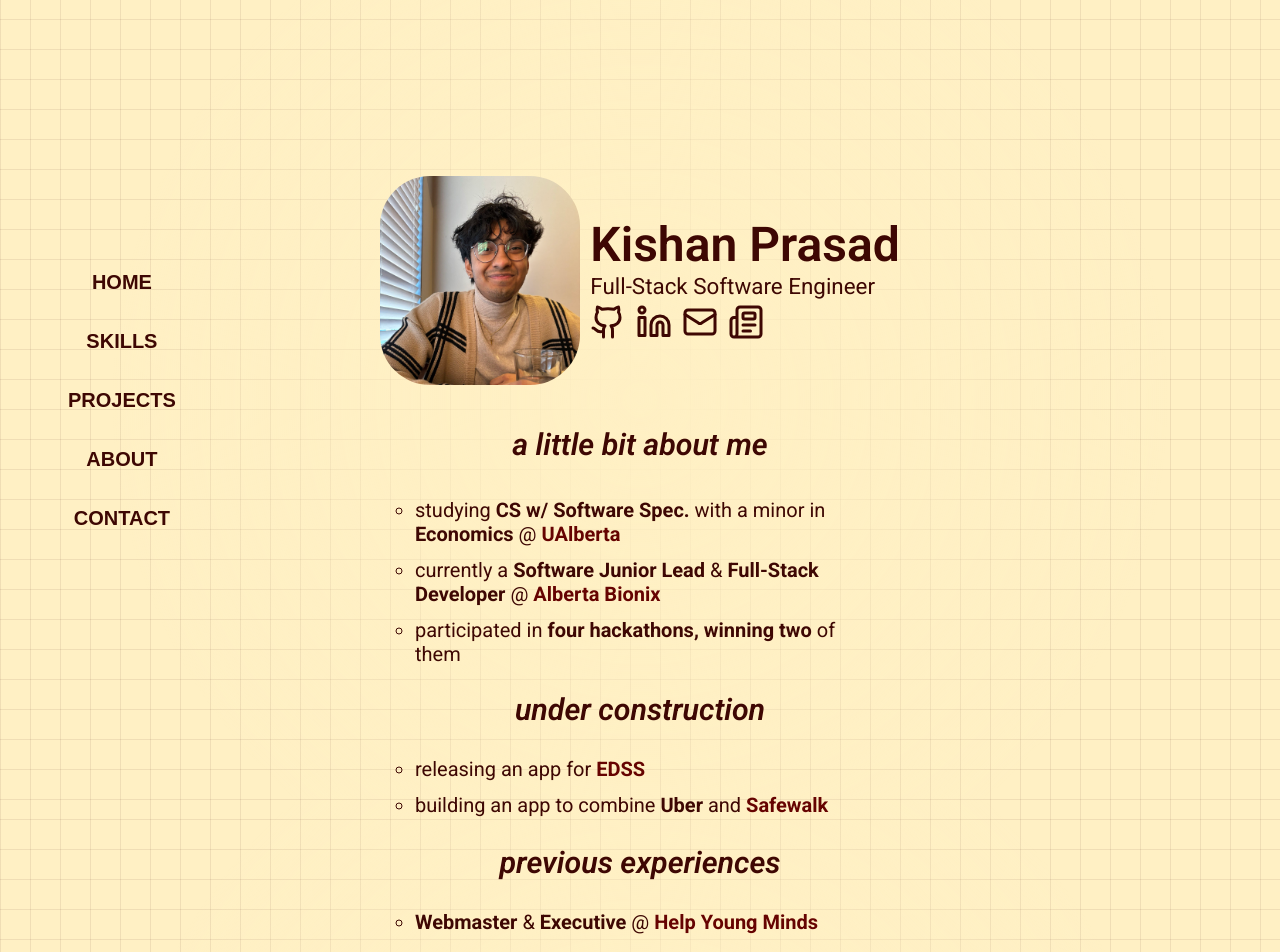
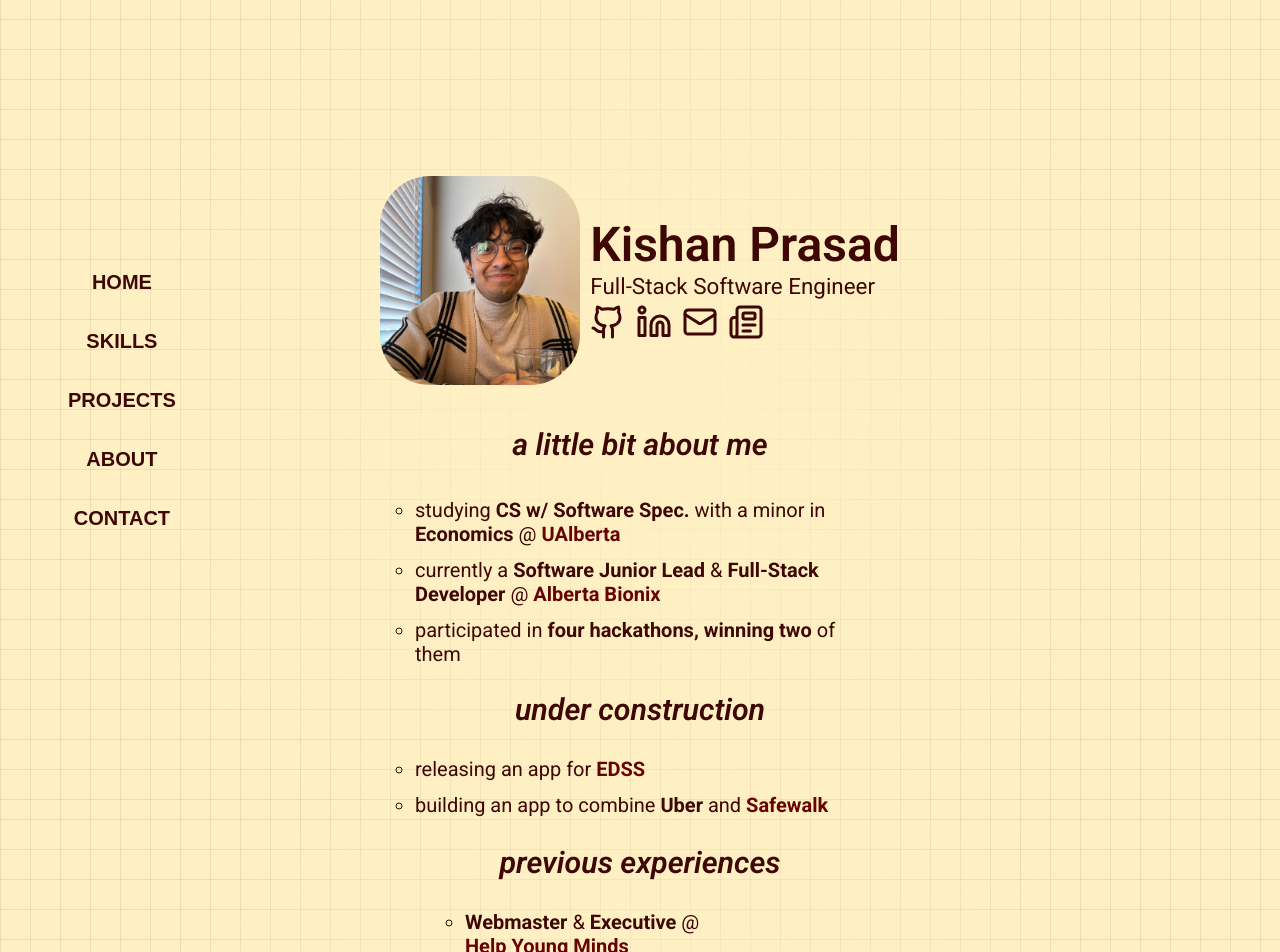
Before and after one commit to kprasad001/portfolio, a React (Vite) app in the folder portfolio/: page / in a window 1280 px wide. Shown: the top 952 px of the page. Built offline with nearby package versions, Linux system fonts and the light colour scheme.

Commit message:
margin fix for mobile again

```diff
--- a/portfolio/src/components/CSS/about_me.css
+++ b/portfolio/src/components/CSS/about_me.css
@@ -5,8 +5,8 @@
 	align-items: center;
 	gap: 1em;
 	margin-top: 50px;
-	padding-left: 10px;
-	padding-right: 10px;
+	padding-left: 20px;
+	padding-right: 20px;
 
 	h1 {
 		font-size: 1.9rem;
--- a/portfolio/src/components/CSS/experience.css
+++ b/portfolio/src/components/CSS/experience.css
@@ -13,10 +13,10 @@
 	}
 
 	.experience-flex {
-		width: 450px;
+		width: 350px;
 		display: flex;
 		flex-direction: column;
-		align-items: left;
+		align-items: center;
 
 
 		ul {
--- a/portfolio/src/components/CSS/skills.css
+++ b/portfolio/src/components/CSS/skills.css
@@ -30,7 +30,7 @@
         .skills-grid {
             display: grid;
             grid-template-columns: 3fr;
-            width: 90%;
+            width: 100%;
             gap: 1.25rem;
             align-items: start;
             background-color: rgb(254, 239, 196, 0.5);
```
